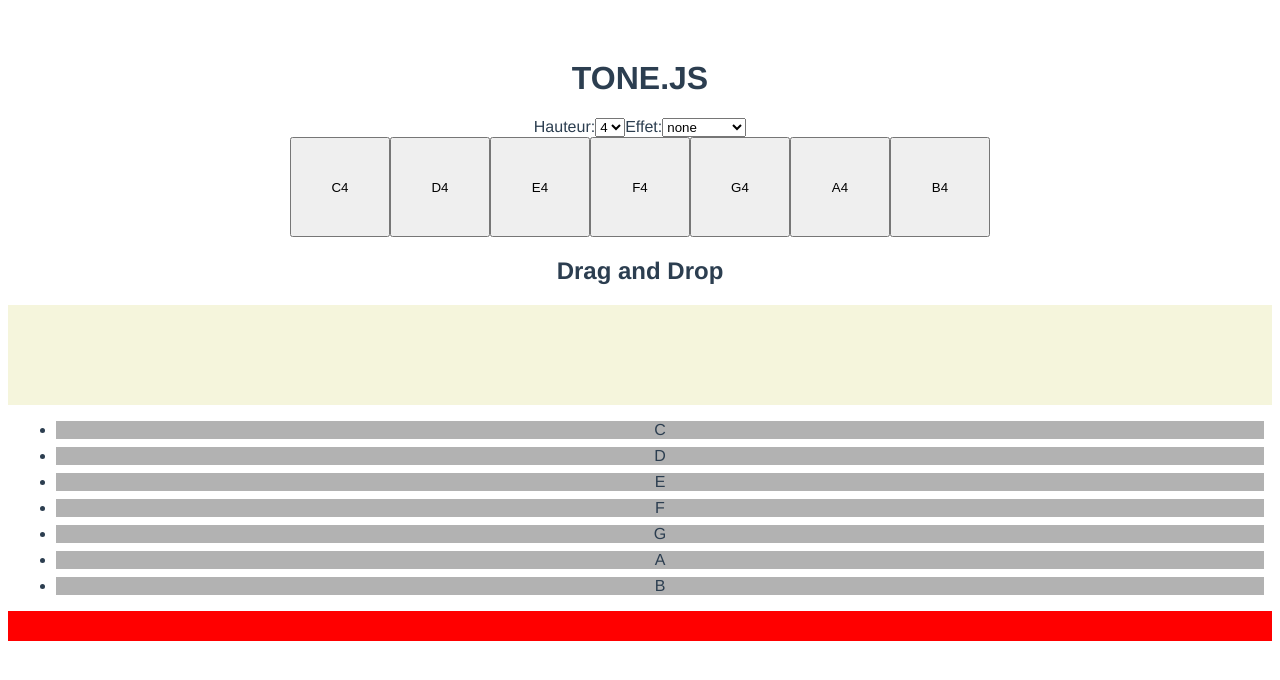
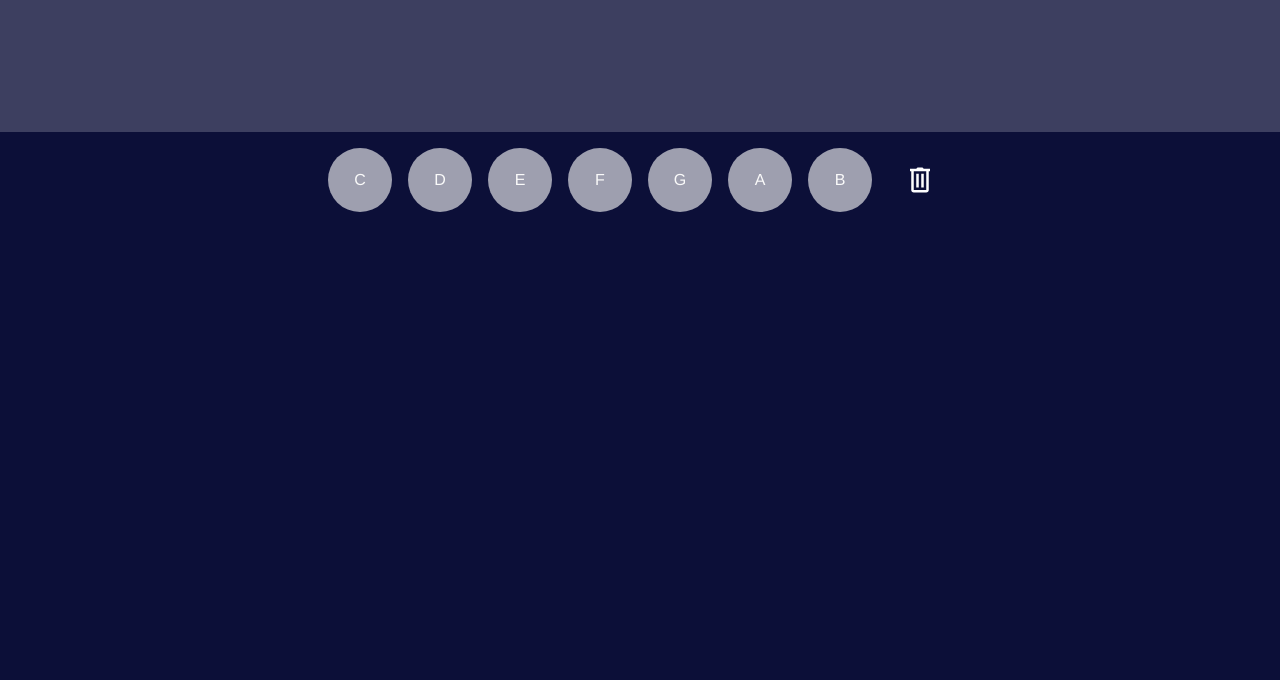
Before and after one commit to Florian-Piault/Synesthesia, a Vue app in the folder ht-sound/: page / in a window 1280 px wide. Shown: the top 680 px of the page. Built offline with nearby package versions, Linux system fonts and the light colour scheme.

Commit message:
finish DDv1

```diff
--- a/ht-sound/src/App.vue
+++ b/ht-sound/src/App.vue
@@ -1,72 +1,55 @@
 <template>
   <div id="app">
-    <h1>TONE.JS</h1>
-
-    <!-- HAUTEURS -->
-    <label>Hauteur:</label>
-    <select v-model="Height">
-      <option v-for="height in heights" :value="height" :key="height">
-        {{ height }}
-      </option>
-    </select>
-
-    <!-- EFFETS -->
-    <label>Effet:</label>
-    <select v-model="Effect">
-      <option v-for="effect in effects" :value="effect" :key="effect">
-        {{ effect }}
-      </option>
-    </select>
-
-    <div class="notes-panel">
-      <Note
-        v-for="note in notes"
-        :pitch="note + Height"
-        :effect="effect"
-        :key="note"
-      ></Note>
-    </div>
-
-    <div>
-      <h2>Drag and Drop</h2>
+    <div class="head"></div>
+    <div class="notes_container">
       <ul
         class="music"
         @drop="onDrop($event)"
         @dragenter.prevent
         @dragover.prevent
       >
-        <li v-for="(note, index) in music" :key="index">{{ note }}</li>
+        <li
+          v-for="(note, index) in music"
+          :key="index"
+          draggable="true"
+          @dragstart="startDragID($event, note)"
+        >
+          {{ note.item }}
+        </li>
       </ul>
-
-      <ul class="color">
+    </div>
+    <div class="footer">
+      <ul class="notes">
         <li
           v-for="(note, index) in notes"
           :key="index"
           draggable="true"
           @dragstart="startDrag($event, note)"
         >
-          {{ note }}
+          <p>{{ note }}</p>
+        </li>
+        <li
+          class="trash"
+          @drop="trash($event)"
+          @dragover="trashIn = true"
+          @dragleave="trashIn = false"
+          @dragenter.prevent
+          @dragover.prevent
+        >
+          <img
+            :class="trashIn ? 'trashIn' : ''"
+            class="trash_img"
+            src="./assets/trash.svg"
+            alt=""
+          />
         </li>
       </ul>
-
-      <div
-        class="trash"
-        @drop="trash($event)"
-        @dragenter.prevent
-        @dragover.prevent
-      ></div>
     </div>
   </div>
 </template>
-
 <script>
-import Note from "./components/Note.vue";
-
 export default {
   name: "App",
-  components: {
-    Note,
-  },
   data() {
     return {
       Height: "4",
@@ -75,6 +58,7 @@ export default {
       music: [],
       heights: ["0", "1", "2", "3", "4", "5"],
       effects: ["none", "reverb", "chorus", "bitCrusher"],
+      trashIn: false,
     };
   },
   methods: {
@@ -84,43 +68,39 @@ export default {
       event.dataTransfer.effectAllowed = "move";
       event.dataTransfer.setData("itemID", item);
     },
+    startDragID(event, item) {
+      console.log(item.item);
+      event.dataTransfer.dropEffect = "move";
+      event.dataTransfer.effectAllowed = "move";
+      event.dataTransfer.setData("itemIDTrash", item.index);
+    },
     onDrop(event) {
       const itemID = event.dataTransfer.getData("itemID");
-      this.music.push(itemID);
+      console.log(itemID);
+      if (itemID != "") {
+        this.music.push({ item: itemID, index: this.music.length });
+      }
     },
     trash(event) {
-      const itemID = event.dataTransfer.getData("itemID");
-      this.music.push(itemID);
+      const itemID = event.dataTransfer.getData("itemIDTrash");
+      console.log(itemID);
+      this.music.splice(itemID, 1);
+      this.cleanArray();
+      console.log(this.music);
+    },
+    cleanArray() {
+      const music_tmp = [];
+      this.music.forEach((element, index) => {
+        music_tmp.push({ item: element.item, index: index });
+      });
+      this.music = music_tmp;
     },
   },
 };
 </script>
 
 <style>
-  #app {
-    font-family: Avenir, Helvetica, Arial, sans-serif;
-    -webkit-font-smoothing: antialiased;
-    -moz-osx-font-smoothing: grayscale;
-    text-align: center;
-    color: #2c3e50;
-    margin-top: 60px;
-  }
-
-  .notes-panel {
-    display: flex;
-    flex-direction: row;
-    justify-content: center;
-  }
-  .music {
-    background-color: beige;
-    min-height: 100px;
-  }
-  li {
-    background-color: rgba(0, 0, 0, 0.3);
-    margin: 8px;
-  }
-  .trash {
-    background-color: red;
-    min-height: 30px;
-  }
+  @import "./assets/css/reset.css";
+  @import "./assets/css/style.css";
+  @import "./assets/css/footer.css";
 </style>
--- /dev/null
+++ b/ht-sound/src/assets/css/footer.css
@@ -0,0 +1,32 @@
+.notes{
+    padding: 16px 0;
+    display: flex;
+    justify-content: center;
+    gap: 16px;
+}
+.notes li{
+    width: 64px;
+    height: 64px;
+    background-color: rgba(255, 255, 255, 0.6);
+    border-radius: 50%;
+    overflow: hidden;
+    display: flex;
+    justify-content: center;
+    align-items: center;
+}
+
+.notes li p{
+    margin: 0;
+
+}
+  .trash {
+    background: none !important;
+  }
+  .trashIn {
+    transform:  scale(110%);
+    filter: invert(39%) sepia(53%) saturate(1692%) hue-rotate(336deg) brightness(86%) contrast(95%) !important;
+    z-index: 1;
+}
+  .trash .trash_img{
+    filter: invert(100%);
+  }
--- /dev/null
+++ b/ht-sound/src/assets/css/reset.css
@@ -0,0 +1,19 @@
+body {
+    margin: 0;
+    padding: 0;
+    border: 0;
+    font-size: 100%;
+  }
+  #app {
+    height: 100vh;
+    background-color: rgb(12, 15, 56);
+    font-family: Avenir, Helvetica, Arial, sans-serif;
+    -webkit-font-smoothing: antialiased;
+    -moz-osx-font-smoothing: grayscale;
+    text-align: center;
+    color: #fafafa;
+  }
+  ul {
+    margin: 0;
+    list-style: none;
+  }
--- /dev/null
+++ b/ht-sound/src/assets/css/style.css
@@ -0,0 +1,24 @@
+
+
+  .notes-panel {
+    display: flex;
+    flex-direction: row;
+    justify-content: center;
+  }
+  .music {
+      display: flex;
+      gap: 16px;
+      padding: 16px 0;
+    background-color: rgba(255, 255, 255, 0.2);
+    min-height: 100px;
+  }
+   li{
+    width: 64px;
+    height: 64px;
+    background-color: rgba(255, 255, 255, 0.6);
+    border-radius: 50%;
+    overflow: hidden;
+    display: flex;
+    justify-content: center;
+    align-items: center;
+}
```
Also changed, not shown: ht-sound/src/assets/trash.svg (added).
